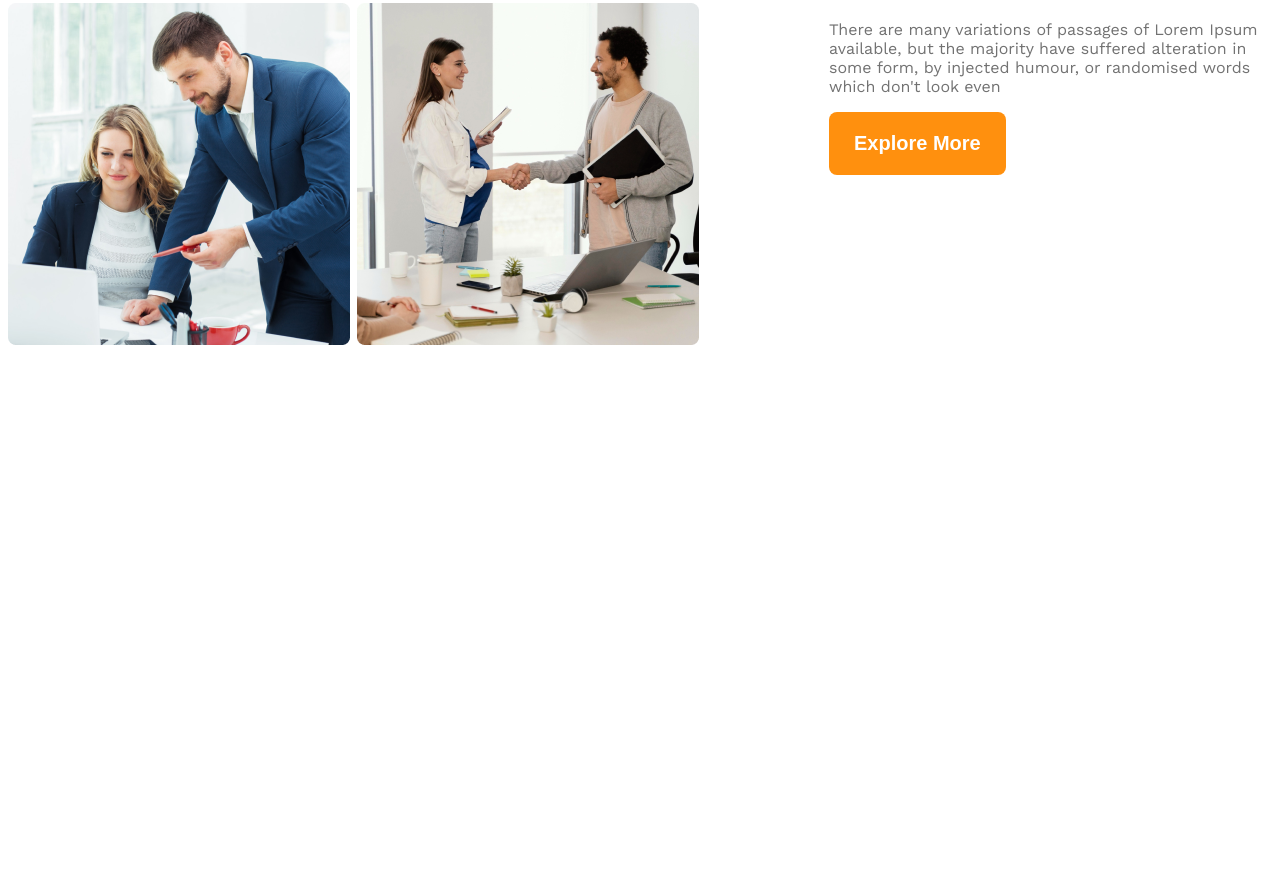
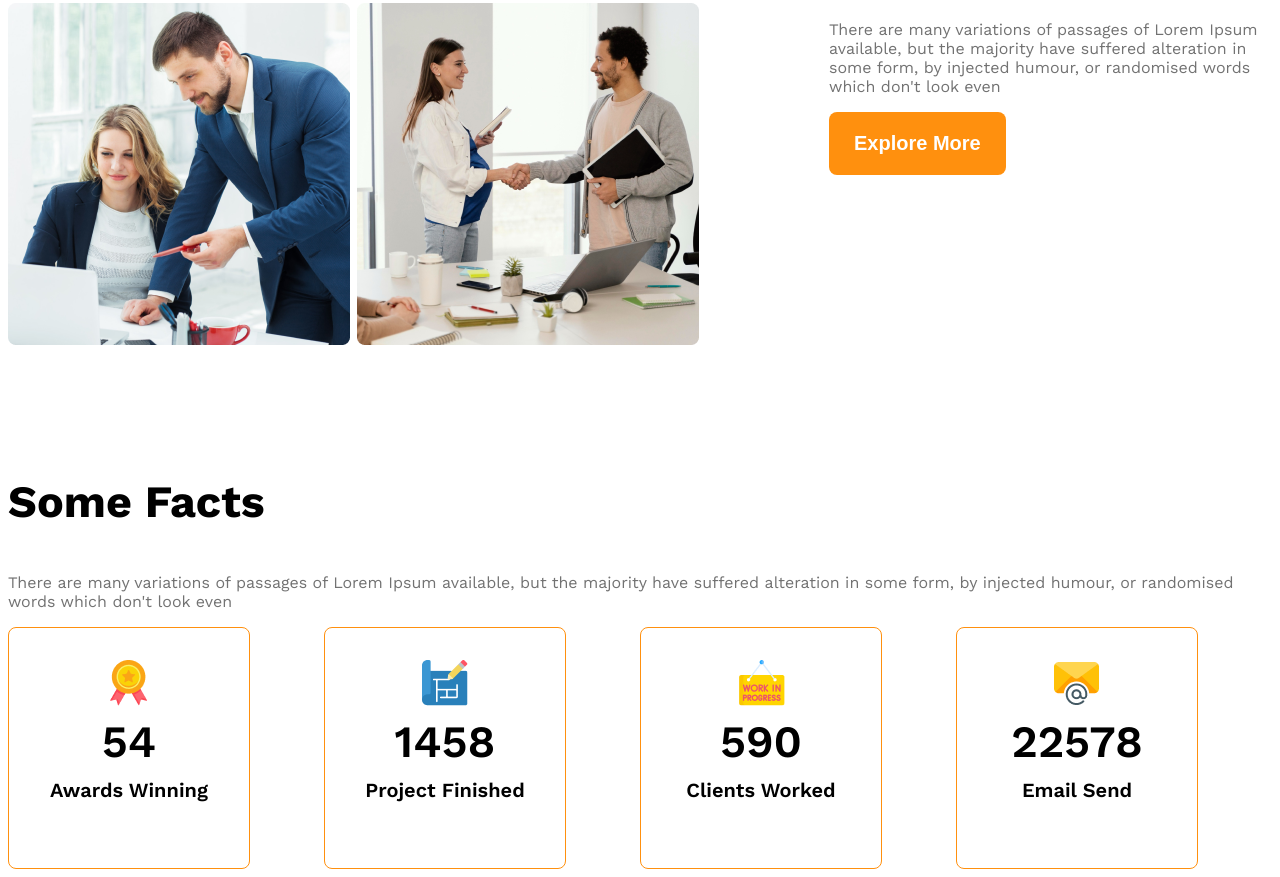
Before and after one commit to naEEm-15/g3-architects-website, a plain HTML site: page index.html in a window 1280 px wide. Shown: the part 1600-2477 px from the top of the page. Before the commit the page ends 1953 px from the top, so only its background shows below. Drawn offline with nearby package versions, Linux system fonts and the light colour scheme.

Commit message:
fact section added

```diff
--- a/index.html
+++ b/index.html
@@ -31,6 +31,7 @@
     </header>
 
     <main>
+        <!-- team section -->
         <section class="teams display-flex">
             <div class="team-img-container">
                 <img src="images/team1.png" alt="two architect discussing about design">
@@ -39,13 +40,56 @@
                 <img src="images/team4.png" alt="">
             </div>
             <div class="our-features">
-                <h3 class="feature-title"><span id="quick-list" class="text-light-gray">Quick list</span> <span id="dark-1">of Our</span> <span id="features">Features</span></h3>
+                <h3 class="section-title"><span id="quick-list" class="text-light-gray">Quick list</span> <span id="dark-1">of Our</span> <span id="features">Features</span></h3>
                 <p class="feature-description text-light-gray">
                     There are many variations of passages of Lorem Ipsum available, but the majority have suffered alteration in some form, by injected humour, or randomised words which don't look even
                 </p>
                 <button class="btn-primary">Explore More</button>
             </div>
 
+
+        </section>
+
+        <!-- feature section -->
+        <section>
+
+        </section>
+
+        <!-- some facts -->
+        <section>
+            <h3 class="section-title">Some Facts</h3>
+            <p class="text-light-gray">There are many variations of passages of Lorem Ipsum available, but the majority have suffered alteration in some form, by injected humour, or randomised words which don't look even</p>
+            <div class="facts-container">
+                <!-- .fact-card*4>img.fact-icon+h4.fact-number+h5.fact-name -->
+                 <div class="fact-card display-flex">
+                    <div>
+                        <img src="images/icons/ribon.png" alt="" class="fact-icon">
+                        <h4 class="fact-number">54</h4>
+                        <h5 class="fact-name">Awards Winning</h5>
+                    </div>
+                 </div>
+                 <div class="fact-card display-flex">
+                    <div>
+                        <img src="images/icons/projects.png" alt="" class="fact-icon">
+                        <h4 class="fact-number">1458</h4>
+                        <h5 class="fact-name">Project Finished</h5>
+                    </div>
+                 </div>
+                 <div class="fact-card display-flex">
+                    <div>
+                        <img src="images/icons/customers.png" alt="" class="fact-icon">
+                        <h4 class="fact-number">590</h4>
+                        <h5 class="fact-name">Clients Worked</h5>
+                    </div>
+                 </div>
+                 <div class="fact-card display-flex">
+                    <div>
+                        <img src="images/icons/email.png" alt="" class="fact-icon">
+                        <h4 class="fact-number">22578</h4>
+                        <h5 class="fact-name">Email Send</h5>
+                    </div>
+                 </div>
+            </div>
         </section>
     </main>
 
--- a/styles/architects.css
+++ b/styles/architects.css
@@ -29,6 +29,10 @@
     font-weight: 600;
     border-radius: 8px;
     border: none;
+}
+.section-title{
+    font-size: 2.8rem;
+    font-weight: 700;
 }
 main{
     max-width: 1440px;
@@ -90,9 +94,7 @@ main > section{
     margin-left: 130px;
     max-width: 530px;
 }
-.feature-title{
-    font-size: 2.8rem;
-}
+
 #quick-list{
     font-weight: 500;
 }
@@ -100,13 +102,43 @@ main > section{
     color: #FF900E;
 }
 
+/* some fact related styles */
+.fact-card{
+    border: 1px solid #FF900E;
+    width: 240px;
+    height: 240px;
+    border-radius: 8px;
+    justify-content: center;
+    align-items: center;
+    text-align: center;
+}
+.facts-container{
+    display: grid;
+    grid-template-columns: repeat(4,1fr);
+}
+.fact-number{
+    font-size: 2.8rem;
+    font-weight: 600;
+    margin-top: 5px;
+    margin-bottom: 10px;
+}
+.fact-name{
+    font-size: 1.25rem;
+    font-weight: 600;
+    margin-top: 10px;
+}
+
 /* responsive media query */
 @media screen and (max-width:576px) {
     .navbar,.nav-links,.teams{
         flex-direction: column;
     }
-    .team-img-container{
+    .team-img-container,.facts-container{
         grid-template-columns: repeat(1,1fr);
+    }
+    .facts-container{
+        justify-content: center;
+        gap: 24px;
     }
     .our-features{
         margin-left: 20px;
```
